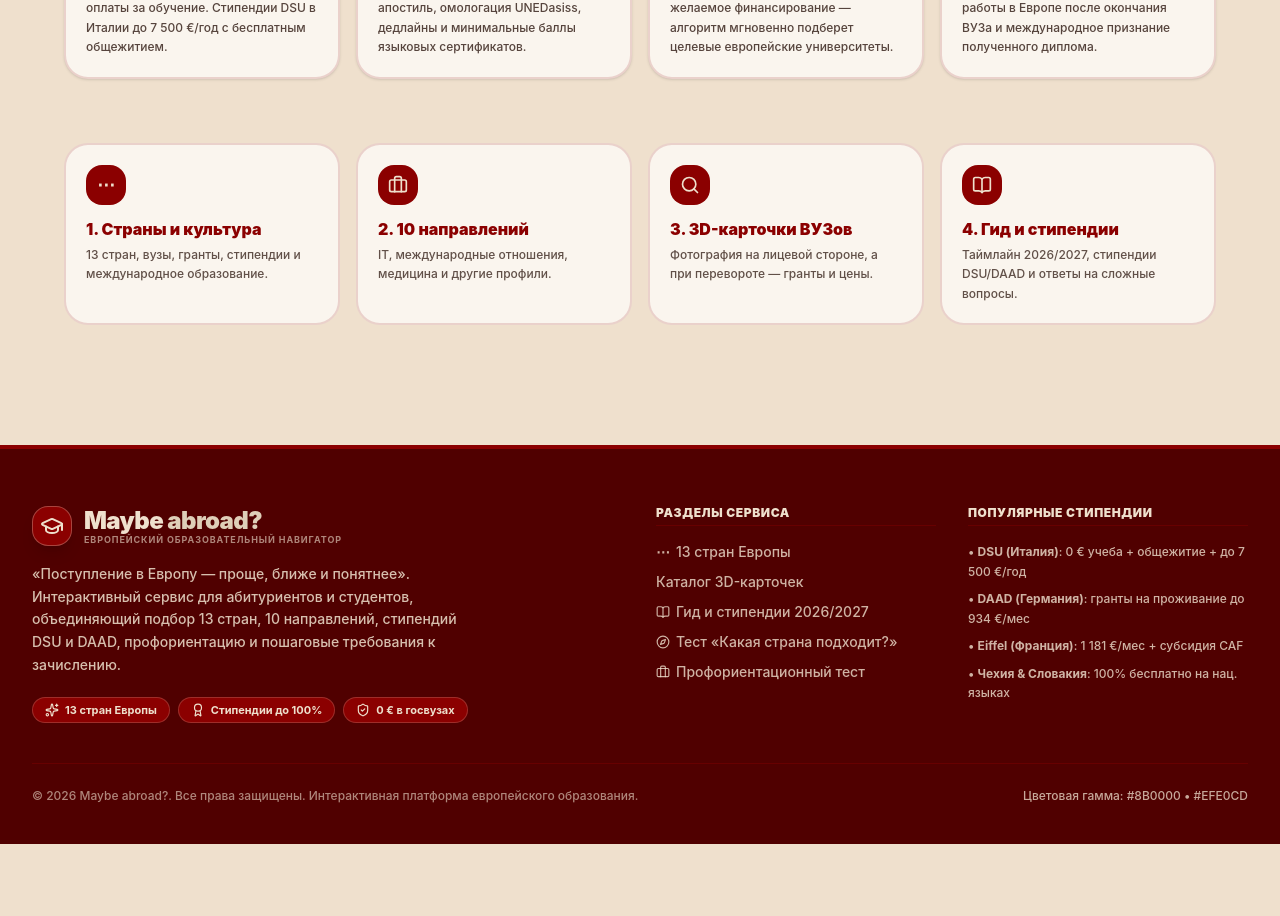
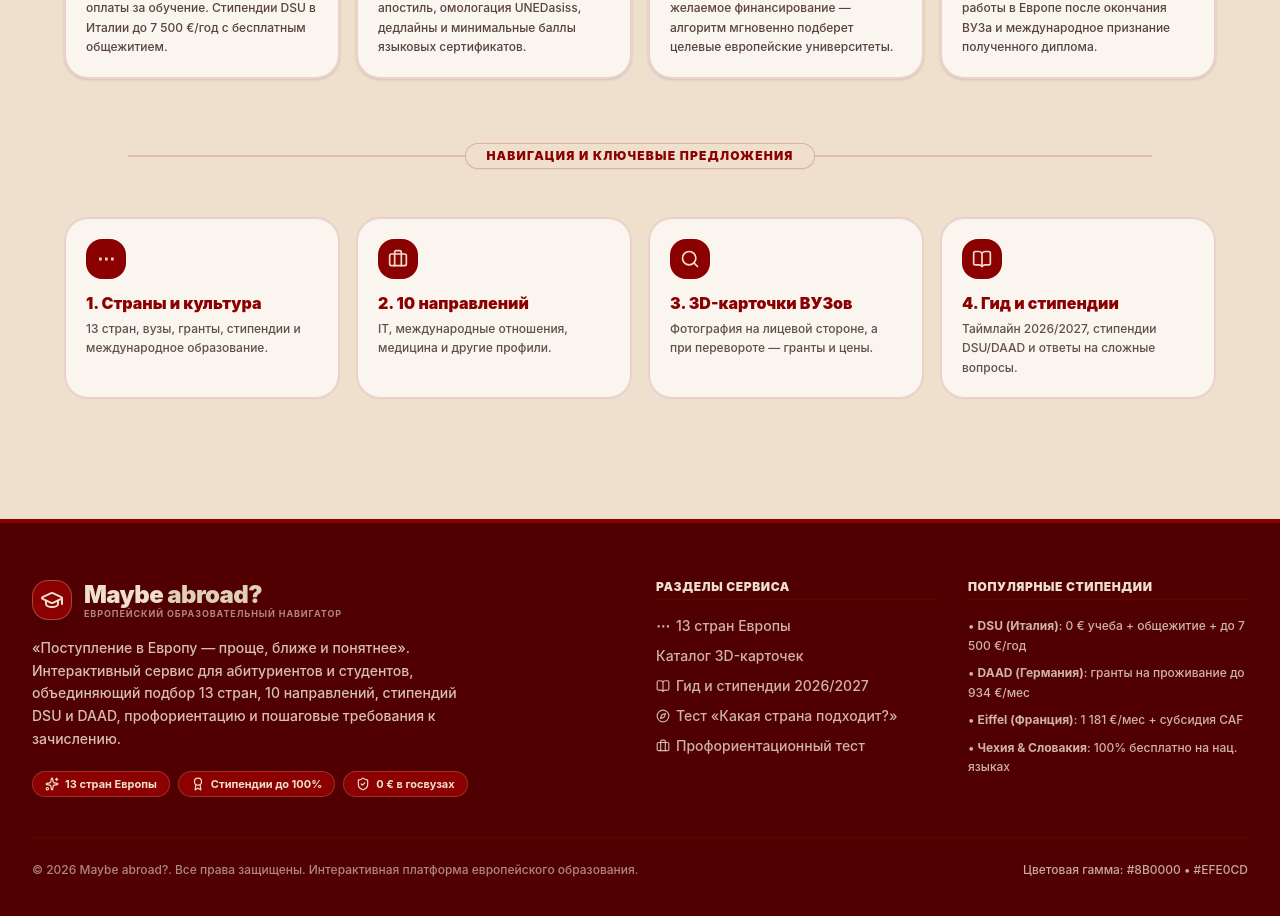
Before and after one commit to 228burger228/school-333, a React (Vite) app: page / in a window 1280 px wide. Shown: the part 2215-3131 px from the top of the page. Before the commit the page ends 3059 px from the top, so only its background shows below. Built offline with nearby package versions, Linux system fonts and the light colour scheme.

Commit message:
fix(ui): expand flip card height to avoid cut-off, add divider and navigation title

```diff
--- a/src/components/Hero.jsx
+++ b/src/components/Hero.jsx
@@ -163,6 +163,18 @@ export default function Hero({
           </div>
         </div>
 
+        {/* Разграничитель и заголовок навигации/предложений */}
+        <div className="relative my-12 max-w-5xl mx-auto">
+          <div className="absolute inset-0 flex items-center" aria-hidden="true">
+            <div className="w-full border-t-2 border-[#8B0000]/15" />
+          </div>
+          <div className="relative flex justify-center">
+            <span className="bg-[#EFE0CD] px-5 py-1 rounded-full border border-[#8B0000]/20 text-xs font-black uppercase tracking-widest text-[#8B0000] shadow-2xs">
+              Навигация и ключевые предложения
+            </span>
+          </div>
+        </div>
+
         {/* 4 Roadmap & Feature Cards (Прил. 5) */}
         <div className="grid grid-cols-1 sm:grid-cols-2 lg:grid-cols-4 gap-4 max-w-6xl mx-auto mb-10 text-left">
           <div
--- a/src/components/UniversityFlipCard.jsx
+++ b/src/components/UniversityFlipCard.jsx
@@ -23,7 +23,7 @@ export default function UniversityFlipCard({
   const [isFlipped, setIsFlipped] = useState(false);
 
   return (
-    <div className="w-full h-[470px] perspective-1000 select-none">
+    <div className="w-full h-[510px] perspective-1000 select-none">
       <div
         className={`relative w-full h-full duration-500 transform-style-3d rounded-3xl transition-transform cursor-pointer ${
           isFlipped ? 'rotate-y-180' : ''
@@ -34,7 +34,7 @@ export default function UniversityFlipCard({
         <div className="absolute inset-0 backface-hidden rounded-3xl overflow-hidden bg-[#FAF5EE] border-2 border-[#8B0000]/20 shadow-md hover:shadow-xl hover:border-[#8B0000] transition-all flex flex-col justify-between">
 
           {/* Top: University Campus Photo Banner */}
-          <div className="relative w-full h-[210px] sm:h-[220px] bg-gradient-to-br from-[#700000] via-[#8B0000] to-[#500000] overflow-hidden shrink-0">
+          <div className="relative w-full h-[185px] sm:h-[195px] bg-gradient-to-br from-[#700000] via-[#8B0000] to-[#500000] overflow-hidden shrink-0">
             <img
               src={university.photo}
               alt={university.name}
@@ -129,7 +129,7 @@ export default function UniversityFlipCard({
           </div>
 
           {/* Bottom Bar: Строгая академическая типографика */}
-          <div className="px-4 py-3 bg-[#FAF5EE] flex items-center justify-between border-t border-[#8B0000]/15 text-xs">
+          <div className="px-4 py-3 bg-[#FAF5EE] flex items-center justify-between border-t border-[#8B0000]/15 text-xs shrink-0">
             <div>
               <span className="text-[10px] uppercase font-extrabold tracking-wider text-[#8B0000]/80 block">
                 Стоимость обучения
```
Also changed, not shown: 1 other file (tests, documents, lock files or other folders).
